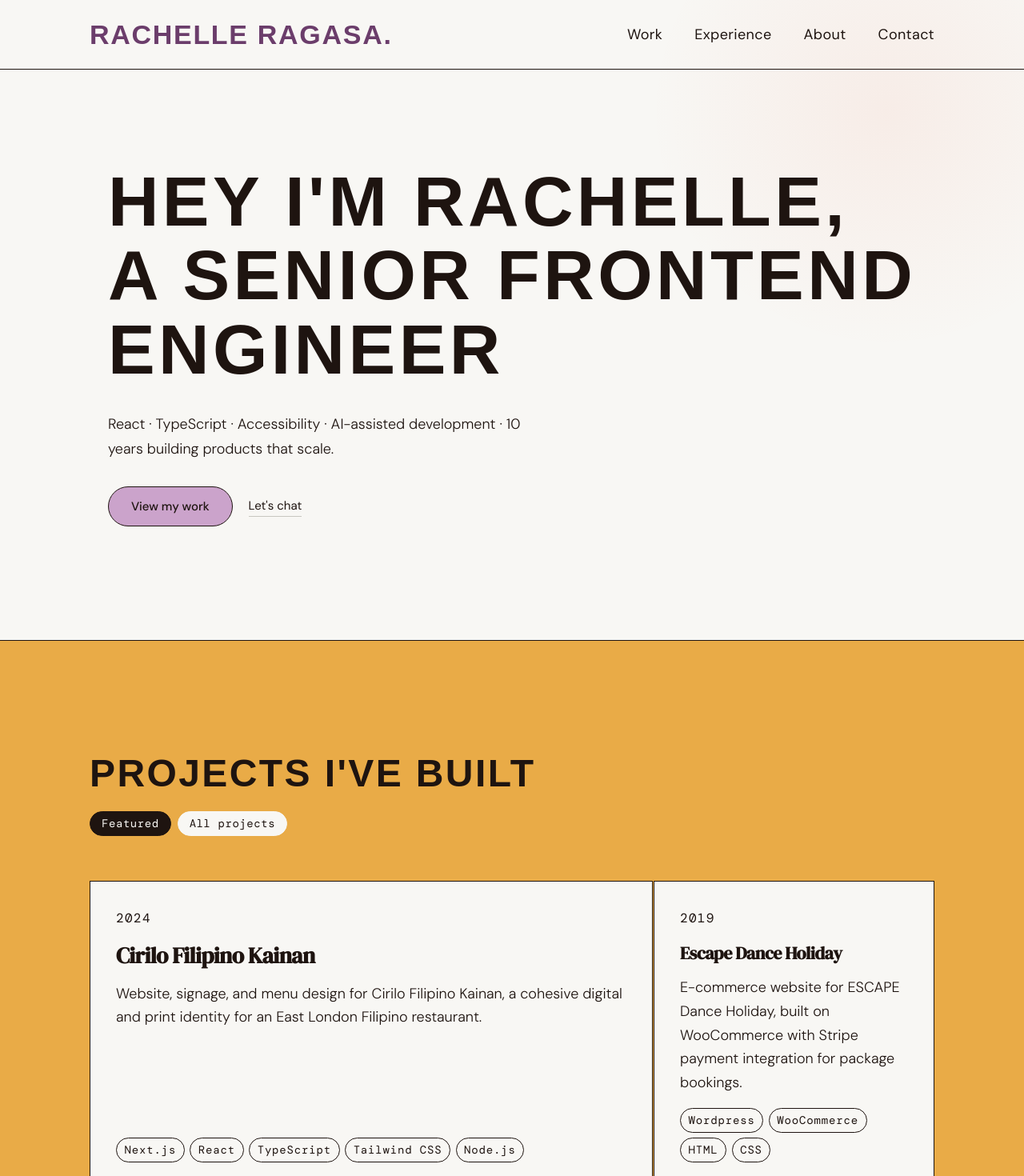
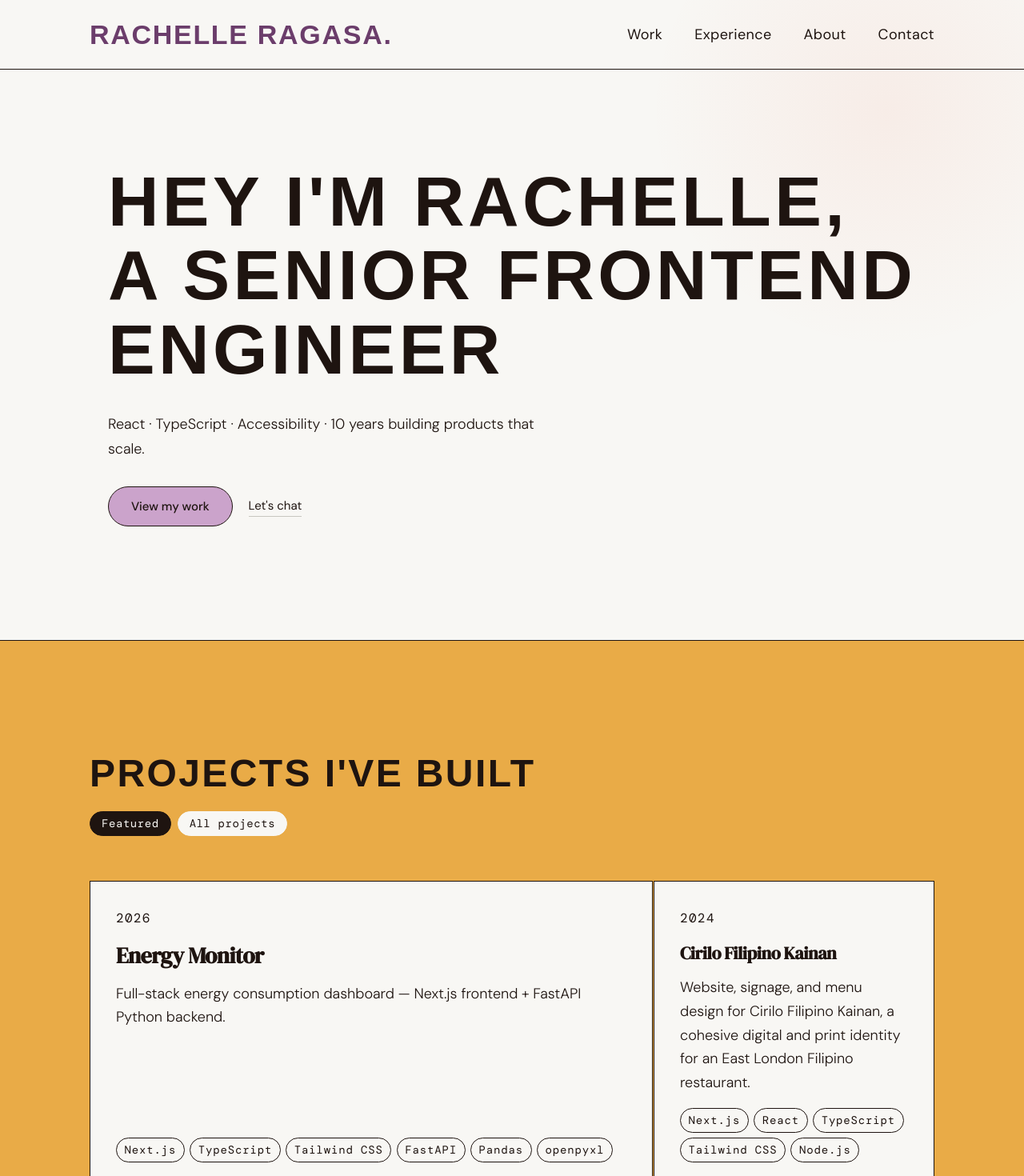
Before and after one commit to rachelleragasa/portfolio, a React (Vite) app: page / in a window 1280 px wide. Shown: the top 1470 px of the page at 80% size. Built offline with nearby package versions, Linux system fonts and the light colour scheme; a web font is replaced by a local one.

Commit message:
feat: add new project to work

```diff
--- a/src/components/Hero/Hero.tsx
+++ b/src/components/Hero/Hero.tsx
@@ -11,8 +11,8 @@ function Hero() {
         </h1>
 
         <p className={styles.sub}>
-          React · TypeScript · Accessibility · AI-assisted development · 10
-          years building products that scale.
+          React · TypeScript · Accessibility · 10 years building products that
+          scale.
         </p>
 
         <div className={styles.actions}>
--- a/src/data.ts
+++ b/src/data.ts
@@ -3,6 +3,23 @@ import type { Project, Experience, Skill } from "./types";
 export const projects: Project[] = [
   {
     id: 1,
+    title: "Energy Monitor",
+    description:
+      "Full-stack energy consumption dashboard — Next.js frontend + FastAPI Python backend.",
+    tags: [
+      "Next.js",
+      "TypeScript",
+      "Tailwind CSS",
+      "FastAPI",
+      "Pandas",
+      "openpyxl",
+    ],
+    year: "2026",
+    featured: true,
+    link: "https://energy-monitor-alpha.vercel.app/",
+  },
+  {
+    id: 2,
     title: "Cirilo Filipino Kainan",
     description:
       "Website, signage, and menu design for Cirilo Filipino Kainan, a cohesive digital and print identity for an East London Filipino restaurant.",
@@ -12,7 +29,7 @@ export const projects: Project[] = [
     link: "https://www.cirilofilipinokainan.co.uk/",
   },
   {
-    id: 2,
+    id: 3,
     title: "Escape Dance Holiday",
     description:
       "E-commerce website for ESCAPE Dance Holiday, built on WooCommerce with Stripe payment integration for package bookings.",
@@ -22,7 +39,7 @@ export const projects: Project[] = [
     link: "https://www.escapedance.co.uk/",
   },
   {
-    id: 3,
+    id: 4,
     title: "Reading School of Dance",
     description:
       "Brochure website for a local dance school, built with clean, responsive HTML and CSS.",
@@ -32,7 +49,7 @@ export const projects: Project[] = [
     link: "https://www.readingschoolofdance.com/",
   },
   {
-    id: 4,
+    id: 5,
     title: "UKvsCOVID Hackathon - Tell My GP",
     description:
       "Built during the #UKvsCOVIDHack, Tell My GP is a web app designed to bridge the gap between COVID-19 patients and their GPs — addressing a real problem where patient data from 111 calls was invisible to local doctors.",
```
